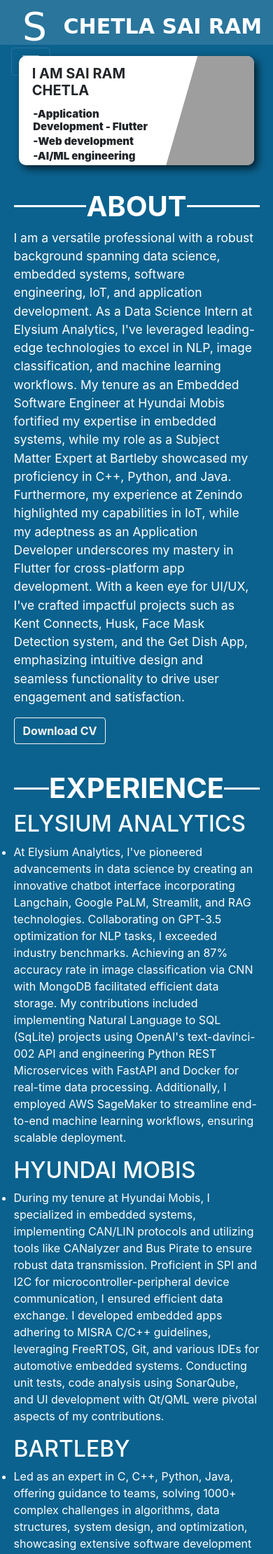
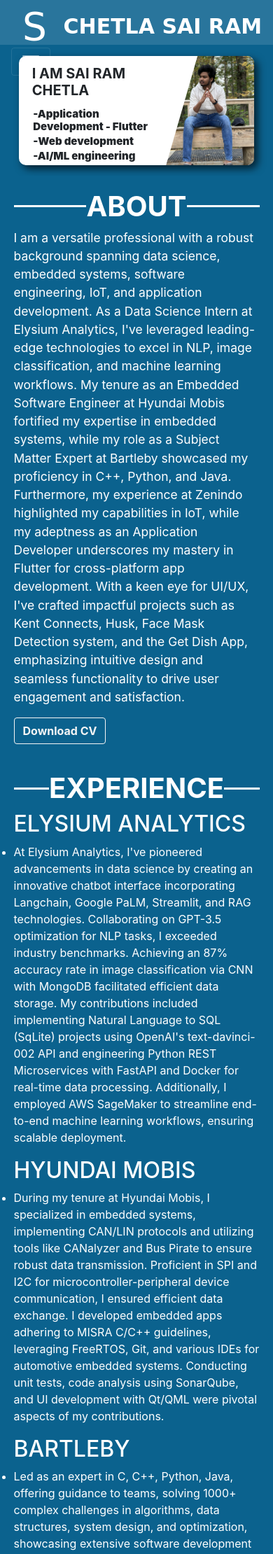
Before and after one commit to chetlasairam/ChetlaSaiRam.github.io, a PHP site: page / in a window 390 px wide. Shown: the top 2220 px of the page at 70% size. Run offline with PHP 8.4, Linux system fonts and the light colour scheme; some web fonts are replaced; grey boxes are pictures that could not be loaded.

Commit message:
image updated

```diff
--- a/css/responsive.css
+++ b/css/responsive.css
@@ -69,7 +69,7 @@
   height: 100%;
 
 
-  background: url('../img/intro_pic/me.jpeg') no-repeat ;
+  background: url('../img/intro_pic/me.jpg') no-repeat ;
   background-size: 118% 137%;
   background-position: 100% 70%;
   clip-path: polygon(36% 0%, 100% 0%, 101% 101%, 0% 101%);
--- a/css/style.css
+++ b/css/style.css
@@ -140,7 +140,7 @@ html{
     height: 100%;
 
 
-    background: url('../img/intro_pic/me.jpeg') no-repeat ;
+    background: url('../img/intro_pic/me.jpg') no-repeat ;
     background-size: 118% 137%;
     background-position: 100% 70%;
     clip-path: polygon(36% 0%, 100% 0%, 101% 101%, 0% 101%);
```
